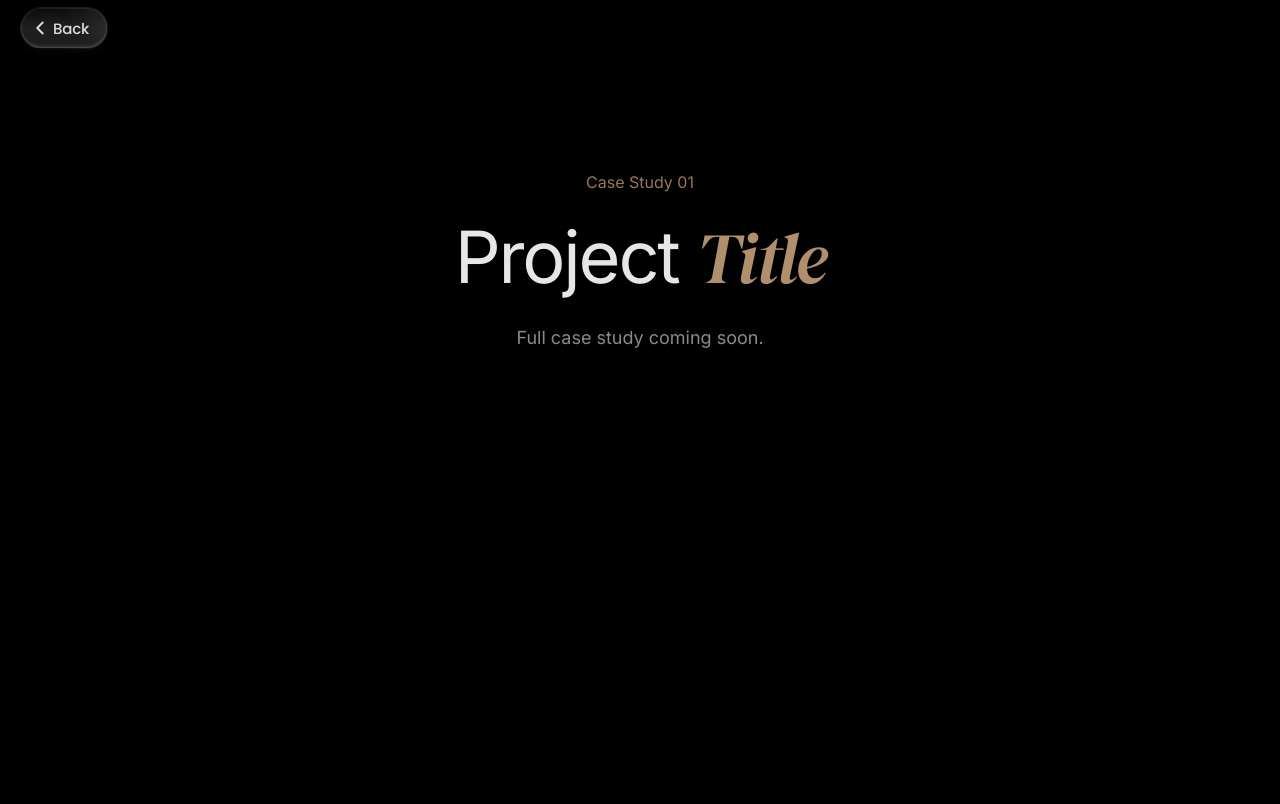
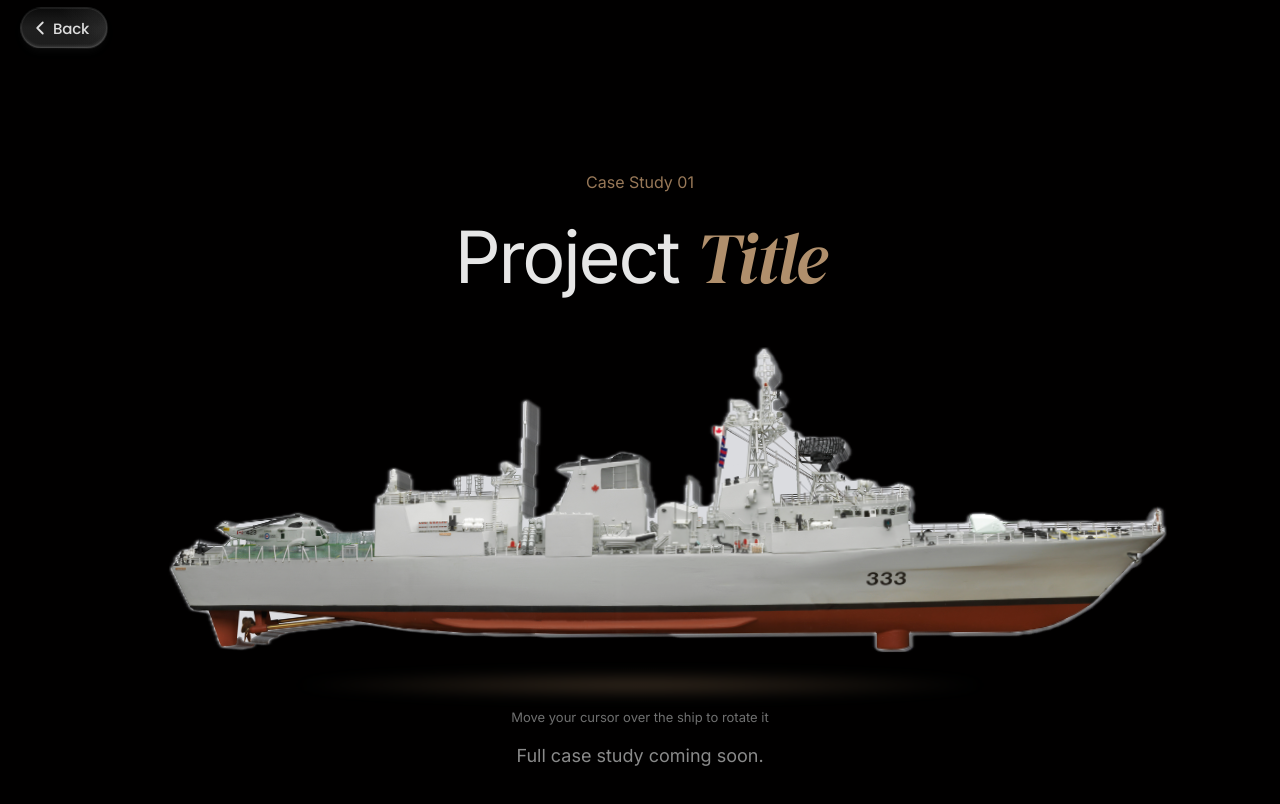
Before and after one commit to piotrspych/Personal-Website_V1.0, a plain HTML site: page case-study.html in a window 1280 px wide. Drawn offline with Linux system fonts and the light colour scheme.

Commit message:
Case study 1: interactive 2.5D model of frigate 333
Co-Authored-By: Claude Opus 5.5 <noreply@anthropic.com>

```diff
--- a/case-study.html
+++ b/case-study.html
@@ -16,6 +16,16 @@
     h1 { margin: 12px 0 0; font-weight: 400; font-size: clamp(40px, 6vw, 72px); letter-spacing: -0.03em; color: rgba(255, 255, 255, 0.9); }
     h1 em { font-family: "DM Serif Display", serif; color: #b08f6c; }
     p { margin-top: 20px; color: #8a8a8a; font-size: 18px; }
+    /* Project 1: 2.5D ship model. A stack of cut-out layers gives the hull real thickness;
+       the stack tilts in 3D with the pointer and sways gently when idle. */
+    .model { position: relative; left: 50%; transform: translateX(-50%); margin: 48px 0 0; width: min(1000px, 92vw); perspective: 1600px; touch-action: pan-y; cursor: grab; }
+    .model[hidden] { display: none; }
+    .ship3d { position: relative; width: 100%; aspect-ratio: 2000 / 595; transform-style: preserve-3d; transition: transform 0.25s ease-out; }
+    .ship3d img { position: absolute; inset: 0; width: 100%; height: 100%; user-select: none; -webkit-user-drag: none; }
+    .ship3d img.core { filter: brightness(0.45); }
+    .model-shadow { width: 70%; height: 28px; margin: 18px auto 0; border-radius: 50%; background: radial-gradient(closest-side, rgba(152, 120, 88, 0.35), transparent); filter: blur(6px); }
+    .model-hint { margin-top: 10px; font-size: 13px; color: #6f6f6f; }
+    @media (prefers-reduced-motion: reduce) { .ship3d { transition: none; } }
   </style>
   <link href="https://fonts.googleapis.com/css2?family=Poppins:wght@500&display=swap" rel="stylesheet" />
   <link rel="stylesheet" href="back-button.css" />
@@ -27,12 +37,51 @@
   <main>
     <p class="label">Case Study <span id="num">01</span></p>
     <h1>Project <em>Title</em></h1>
+    <div class="model" id="model" hidden aria-label="3D model of HMCS frigate 333 — move your pointer to rotate">
+      <div class="ship3d" id="ship3d"></div>
+      <div class="model-shadow" aria-hidden="true"></div>
+      <p class="model-hint">Move your cursor over the ship to rotate it</p>
+    </div>
     <p>Full case study coming soon.</p>
   </main>
   <script>
     // Which project: case-study.html?p=1 … p=6
     const n = parseInt(new URLSearchParams(location.search).get("p"), 10) || 1;
     document.getElementById("num").textContent = String(n).padStart(2, "0");
+
+    if (n === 1) {
+      const model = document.getElementById("model");
+      const ship = document.getElementById("ship3d");
+      model.hidden = false;
+      const layers = 15, depth = 3; // px between layers → ~42px thick hull
+      for (let k = 0; k < layers; k++) {
+        const img = document.createElement("img");
+        img.src = "ship-333.png";
+        img.alt = "";
+        if (k > 0 && k < layers - 1) img.className = "core";
+        img.style.transform = `translateZ(${(k - (layers - 1) / 2) * depth}px)`;
+        ship.append(img);
+      }
+      let ry = -18, rx = 6, active = false;
+      const apply = () => (ship.style.transform = `rotateX(${rx}deg) rotateY(${ry}deg)`);
+      model.addEventListener("pointermove", (e) => {
+        active = true;
+        const r = model.getBoundingClientRect();
+        ry = ((e.clientX - r.left) / r.width - 0.5) * 70;   // ±35°
+        rx = -((e.clientY - r.top) / r.height - 0.5) * 24; // ±12°
+        apply();
+      });
+      model.addEventListener("pointerleave", () => (active = false));
+      apply();
+      if (!matchMedia("(prefers-reduced-motion: reduce)").matches) {
+        const t0 = performance.now();
+        const idle = (now) => {
+          if (!active) { ry = -18 + Math.sin((now - t0) / 1800) * 14; rx = 6; apply(); }
+          requestAnimationFrame(idle);
+        };
+        requestAnimationFrame(idle);
+      }
+    }
   </script>
 </body>
 </html>
```
Also changed, not shown: ship-333.png (added).
